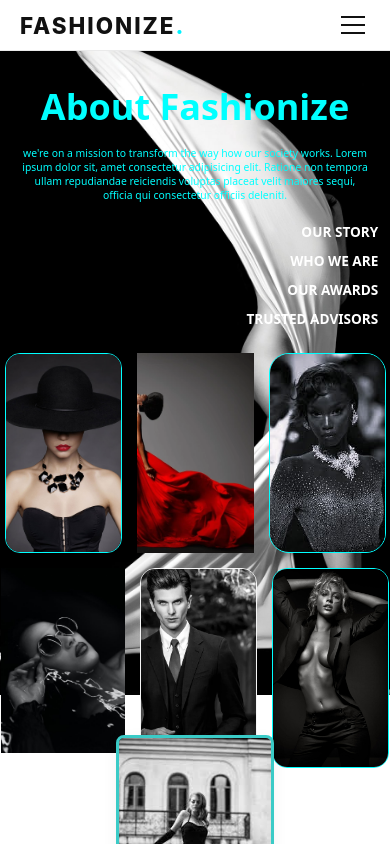
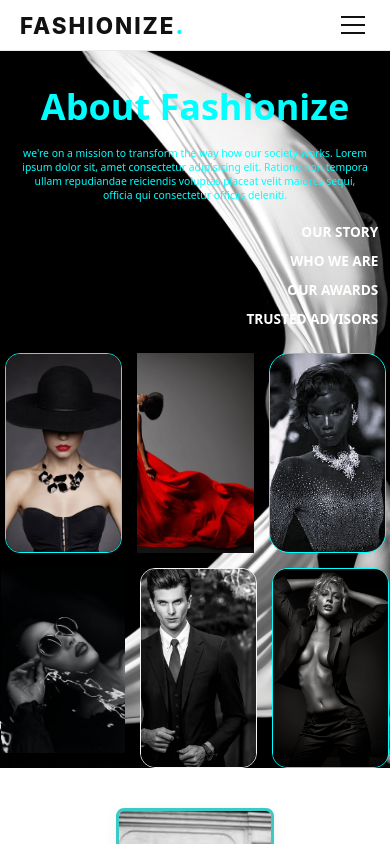
Before and after one commit to Lady-Nancy/Fashionize-Blog, a React (Vite) app: page / in a window 390 px wide. Shown: the top 844 px of the page. Built offline with nearby package versions, Linux system fonts and the light colour scheme.

Commit message:
Update home.css

```diff
--- a/src/Pages/home.css
+++ b/src/Pages/home.css
@@ -345,7 +345,7 @@ body {
 @media screen and (max-width: 480px) {
 
     .all {
-        height: 80vh;
+        height: auto;
     }
 
   .about h1 {
```
